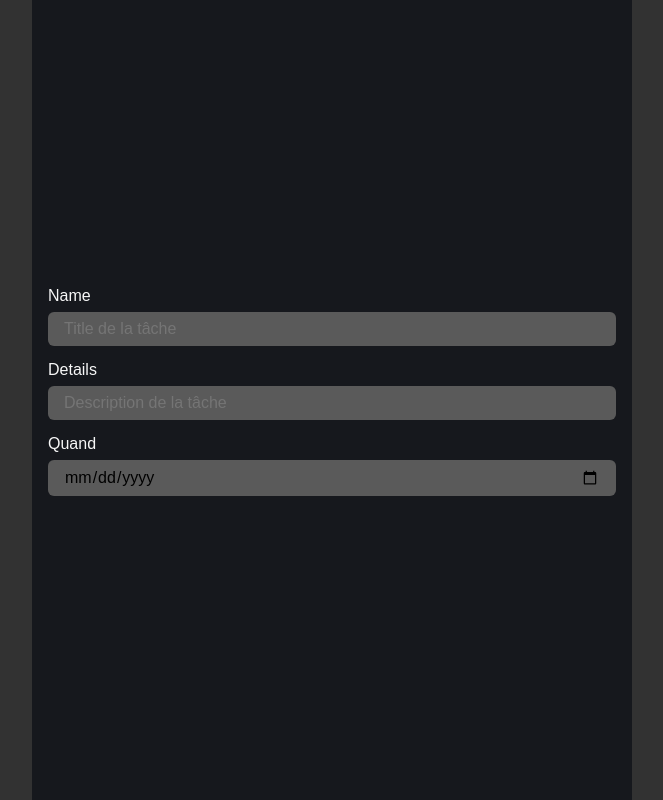
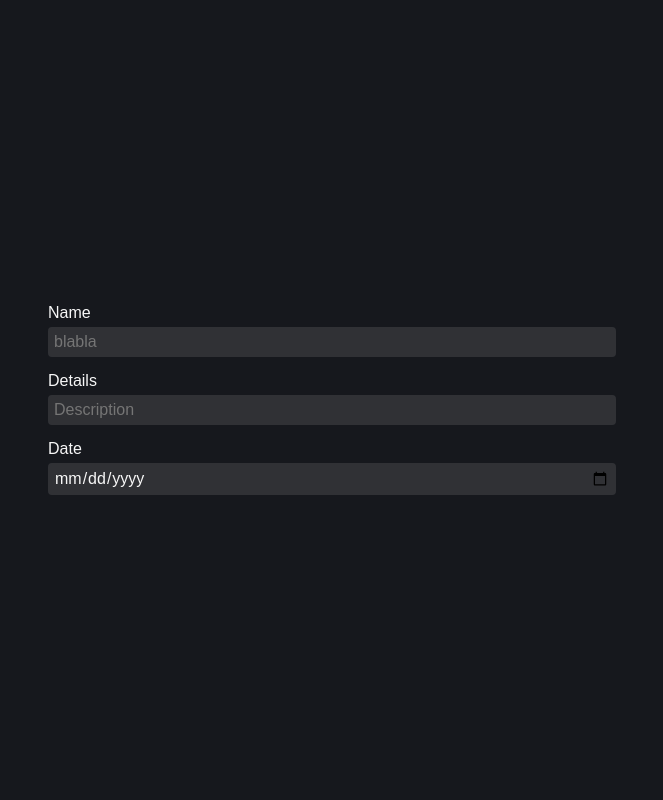
Before and after one commit to Pierrelgx/toDoList, a React (Create React App) app: page / in a window 1280 px wide. Shown: the whole page, without its empty margins (308-971 px from the left). Built offline with nearby package versions, Linux system fonts and the light colour scheme.

Commit message:
update Upsert

```diff
--- a/package.json
+++ b/package.json
@@ -13,6 +13,7 @@
     "@types/styled-components": "^5.1.26",
     "react": "^18.2.0",
     "react-dom": "^18.2.0",
+    "react-router-dom": "^6.3.0",
     "react-scripts": "5.0.1",
     "styled-components": "^5.3.5",
     "typescript": "^4.7.4",
--- a/src/App.tsx
+++ b/src/App.tsx
@@ -4,12 +4,12 @@ import styled from "styled-components";
 // import { TodoList } from 'components/TodoList';
 // import { TodoDetails } from 'components/TodoDetails';
 
-const AppWrapper = styled.div`
+const AppWrapper = styled.main`
   display: flex;
   justify-content: center;
   align-items: center;
   height: 100vh;
-  background-color: ${(props) => props.theme.colors.darkCharcoal};
+  background-color: ${(props) => props.theme.colors.eerieBlack};
 `;
 
 function App() {
--- a/src/components/Container/Container.styles.tsx
+++ b/src/components/Container/Container.styles.tsx
@@ -8,7 +8,6 @@ export const Container = styled.div`
   padding: 0 16px;
   height: 100%;
   width: 100%;
-  background-color: #16181d ;
 
   /* Desktop */
   @media (min-width: 768px) {
--- a/src/components/TodoUpsert/TodoUpsert.styles.tsx
+++ b/src/components/TodoUpsert/TodoUpsert.styles.tsx
@@ -1,20 +1,24 @@
 import styled from "styled-components";
 
-export const WrapTitle = styled.div`
+
+export const TodoUpsertLabel = styled.label`
     display: flex;
     flex-direction: column;
-    margin-bottom: 8px;
+    width: 100%;
     color: ${(props) => props.theme.colors.cultured};
+    gap: 6px;
 
 `;
 
-export const WrapInput = styled.div`
-    display: flex;
-    flex-direction: column;
-    background-color: #5a5a5a;
-    margin-bottom: 16px;
+export const Input = styled.input`
+    background-color: ${(props) => props.theme.colors.spanishGray20};
     color: ${(props) => props.theme.colors.cultured};
-    padding: 8px 16px;
-    border-radius: 6px;
-    width: 100%;
+    border-radius: 4px;
+    padding: 6px;
 `;
+
+export const TodoForm = styled.form`
+	display: flex;
+  flex-direction: column;
+	gap: 16px;
+`;
--- a/src/components/TodoUpsert/TodoUpsert.tsx
+++ b/src/components/TodoUpsert/TodoUpsert.tsx
@@ -1,5 +1,5 @@
 import { Container } from "components/Container";
-import { WrapTitle, WrapInput } from "./TodoUpsert.styles";
+import { Input, TodoUpsertLabel, TodoForm } from "./TodoUpsert.styles";
 
 /**
  * 1. Create edit page with an accessible form (with the correct semantic elements)
@@ -10,34 +10,25 @@ export const TodoUpsert = (): JSX.Element => {
   return (
     <>
       <Container>
+        <TodoForm>
 
-        <form>
-          <WrapTitle>
-            <label>Name <br /></label>
-          </WrapTitle>
+          <TodoUpsertLabel>
+            Name
+            <Input type="text" placeholder="blabla" required />
+          </TodoUpsertLabel>
 
-          <WrapInput>
-            <input type="text" placeholder="Title de la tâche" required />
-          </WrapInput>
+          <TodoUpsertLabel>
+            Details
+            <Input type="text" placeholder="Description" required />
+          </TodoUpsertLabel>
 
-          <WrapTitle>
-            <label>Details <br /></label>
-          </WrapTitle>
-
-          <WrapInput>
-            <input type="text" placeholder="Description de la tâche" required />
-          </WrapInput>
-
-          <WrapTitle>
-            <label>Quand <br /></label>
-          </WrapTitle>
-
-          <WrapInput>
-            <input type="date" required />
-          </WrapInput>
+          <TodoUpsertLabel>
+            Date
+            <Input type="date" placeholder="Description" required />
+          </TodoUpsertLabel>
 
 
-        </form>
+        </TodoForm>
       </Container>
     </>
   )
--- a/src/styles/theme.tsx
+++ b/src/styles/theme.tsx
@@ -7,6 +7,7 @@ const colors = {
   eerieBlack: "#16181D",
   royalBlue: "#3466e4",
   spanishGray: "#949494",
+  spanishGray20: "rgba(148,148,148,0.2)",
 };
 
 const fontWeights = {
--- a/src/styles/themes.types.d.ts
+++ b/src/styles/themes.types.d.ts
@@ -7,6 +7,7 @@ interface Colors {
   eerieBlack: string;
   royalBlue: string;
   spanishGray: string;
+  spanishGray20: string;
 }
 
 interface FontWeights {
```
Also changed, not shown: 1 other file (tests, documents, lock files or other folders).
